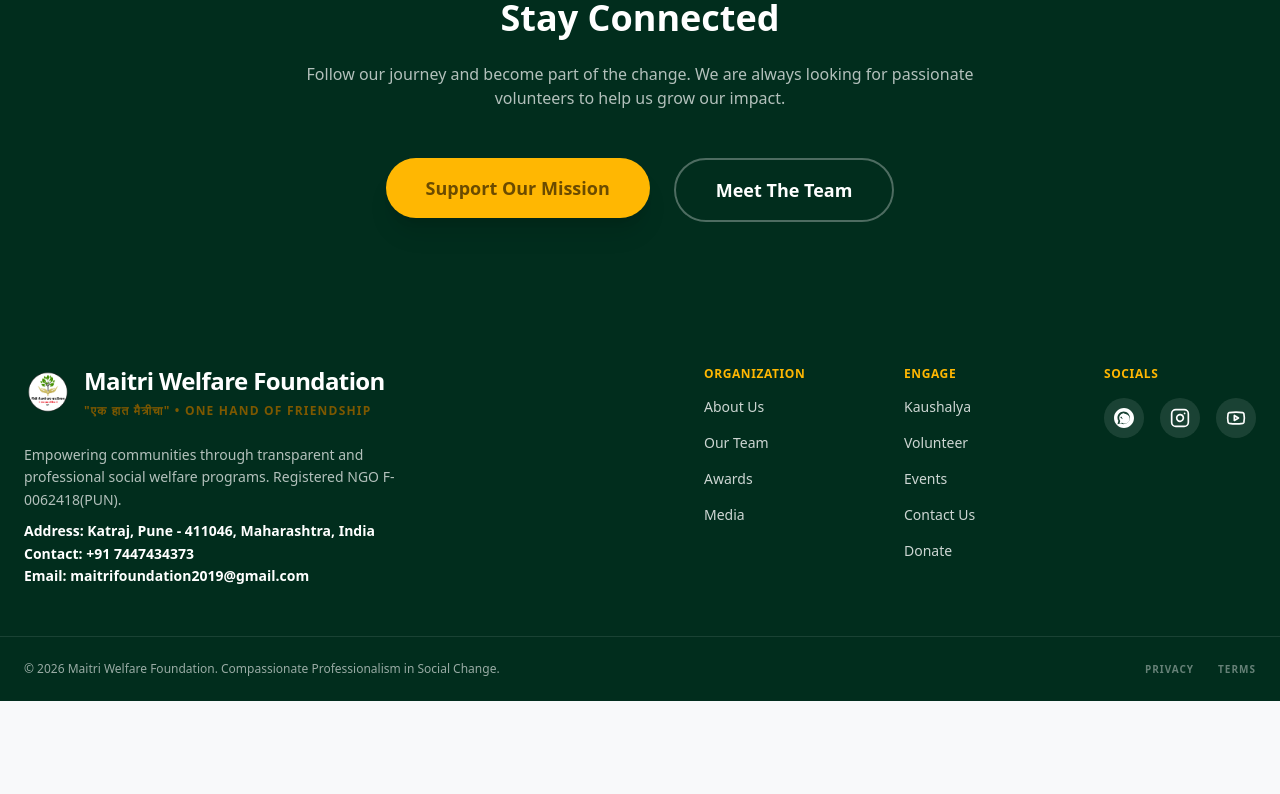
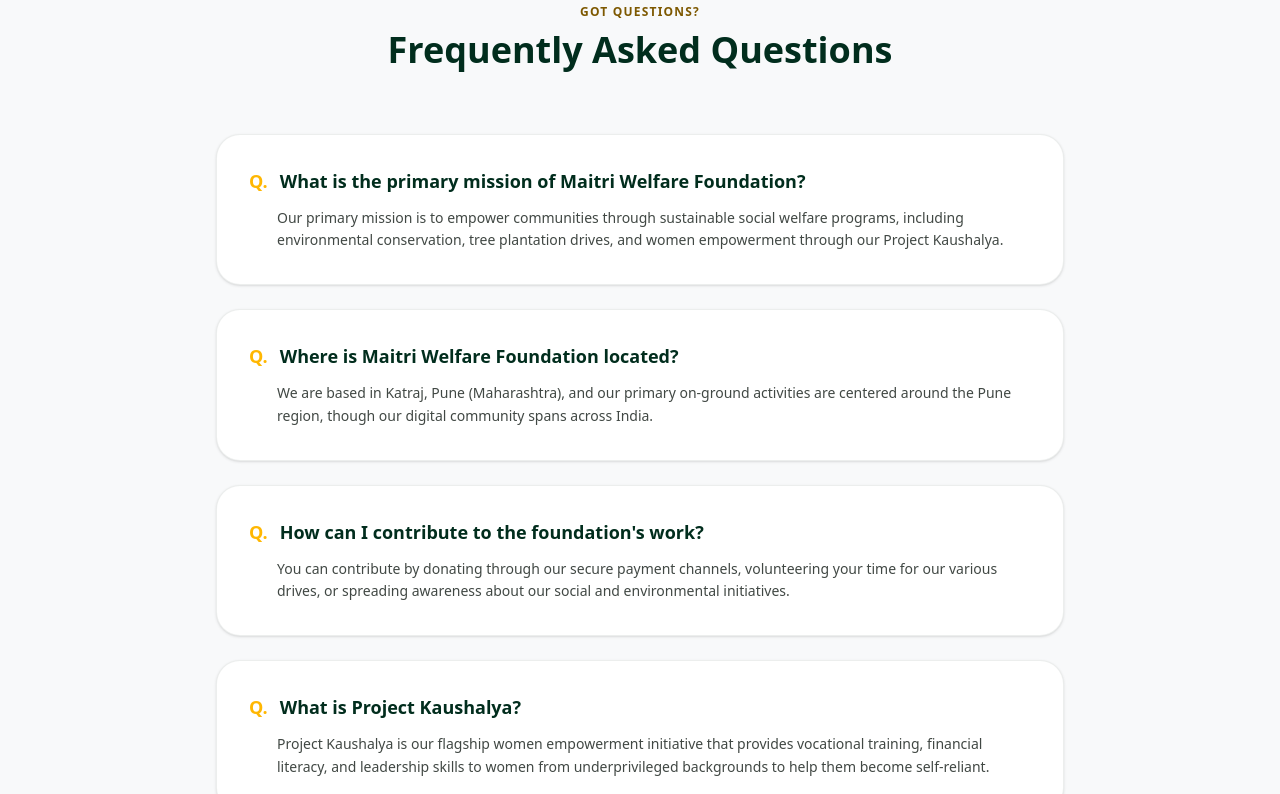
Before and after one commit to MBS599/maitri_final, a React (Vite) app: page / in a window 1280 px wide. Shown: the part 2580-3374 px from the top of the page. Before the commit the page ends 3281 px from the top, so only its background shows below. Built offline with nearby package versions, Linux system fonts and the light colour scheme.

Commit message:
increased page quality

```diff
--- a/index.html
+++ b/index.html
@@ -4,7 +4,9 @@
 <head>
   <meta charset="UTF-8" />
   <meta name="viewport" content="width=device-width, initial-scale=1.0" />
-  <link rel="icon" type="image/png" href="/favicon.ico" />
+  <meta name="theme-color" content="#1a4d2e" />
+  <link rel="icon" type="image/x-icon" href="/favicon.ico" />
+  <link rel="apple-touch-icon" href="/favicon.ico" />
   <title>Maitri Welfare Foundation | NGO in Katraj, Pune - 411046</title>
   <meta name="author" content="Maitri Welfare Foundation" />
   <meta name="robots" content="index, follow" />
--- a/src/components/Navigation.tsx
+++ b/src/components/Navigation.tsx
@@ -296,6 +296,7 @@ export function Footer() {
                 className="w-10 h-10 rounded-full bg-on-primary/10 flex items-center justify-center hover:bg-secondary transition-all cursor-pointer"
                 whileHover={{ scale: 1.15, rotate: 5 }}
                 transition={{ type: "spring", stiffness: 400 }}
+                aria-label="Follow us on Instagram"
               >
                 <Instagram className="w-5 h-5" />
               </motion.a>
@@ -306,6 +307,7 @@ export function Footer() {
                 className="w-10 h-10 rounded-full bg-on-primary/10 flex items-center justify-center hover:bg-secondary transition-all cursor-pointer"
                 whileHover={{ scale: 1.15, rotate: -5 }}
                 transition={{ type: "spring", stiffness: 400 }}
+                aria-label="Subscribe to our YouTube channel"
               >
                 <Youtube className="w-5 h-5" />
               </motion.a>
--- a/src/components/SEO.tsx
+++ b/src/components/SEO.tsx
@@ -8,7 +8,7 @@ interface SEOProps {
   ogImage?: string;
   ogType?: string;
   twitterCard?: string;
-  schemaData?: object;
+  schemaData?: object | object[];
 }
 
 const SEO: React.FC<SEOProps> = ({
@@ -49,9 +49,17 @@ const SEO: React.FC<SEOProps> = ({
 
       {/* Structured Data */}
       {schemaData && (
-        <script type="application/ld+json">
-          {JSON.stringify(schemaData)}
-        </script>
+        Array.isArray(schemaData) ? (
+          schemaData.map((schema, i) => (
+            <script key={i} type="application/ld+json">
+              {JSON.stringify(schema)}
+            </script>
+          ))
+        ) : (
+          <script type="application/ld+json">
+            {JSON.stringify(schemaData)}
+          </script>
+        )
       )}
     </>
   );
--- a/src/pages/Home.tsx
+++ b/src/pages/Home.tsx
@@ -29,6 +29,55 @@ export default function Home() {
       "contactType": "customer service"
     }
   };
+
+  const faqSchema = {
+    "@context": "https://schema.org",
+    "@type": "FAQPage",
+    "mainEntity": [
+      {
+        "@type": "Question",
+        "name": "What is the primary mission of Maitri Welfare Foundation?",
+        "acceptedAnswer": {
+          "@type": "Answer",
+          "text": "Our primary mission is to empower communities through sustainable social welfare programs, including environmental conservation, tree plantation drives, and women empowerment through our Project Kaushalya."
+        }
+      },
+      {
+        "@type": "Question",
+        "name": "Where is Maitri Welfare Foundation located?",
+        "acceptedAnswer": {
+          "@type": "Answer",
+          "text": "We are based in Katraj, Pune (Maharashtra), and our primary on-ground activities are centered around the Pune region, though our digital community spans across India."
+        }
+      },
+      {
+        "@type": "Question",
+        "name": "How can I contribute to the foundation's work?",
+        "acceptedAnswer": {
+          "@type": "Answer",
+          "text": "You can contribute by donating through our secure payment channels, volunteering your time for our various drives, or spreading awareness about our social and environmental initiatives."
+        }
+      },
+      {
+        "@type": "Question",
+        "name": "What is Project Kaushalya?",
+        "acceptedAnswer": {
+          "@type": "Answer",
+          "text": "Project Kaushalya is our flagship women empowerment initiative that provides vocational training, financial literacy, and leadership skills to women from underprivileged backgrounds to help them become self-reliant."
+        }
+      },
+      {
+        "@type": "Question",
+        "name": "Is Maitri Welfare Foundation a registered NGO?",
+        "acceptedAnswer": {
+          "@type": "Answer",
+          "text": "Yes, we are a legally registered non-profit organization (NGO) under the registration number F-0062418(PUN)."
+        }
+      }
+    ]
+  };
+
+  const combinedSchema = [homeSchema, faqSchema];
 
   const containerVariants = {
     hidden: { opacity: 0 },
@@ -74,7 +123,8 @@ export default function Home() {
         description="Maitri Welfare Foundation is a prominent NGO in Katraj, Pune working on tree plantation, women empowerment (Kaushalya), and community social welfare."
         keywords="Maitri Welfare Foundation, NGO in Pune, Katraj NGO, Tree Plantation Pune, Women Empowerment NGO, Social Welfare Pune"
         canonical="/"
-        schemaData={homeSchema}
+        ogImage="/og-image.png"
+        schemaData={combinedSchema}
       />
       {/* Hero Section */}
       <section className="relative h-[600px] flex items-center overflow-hidden">
@@ -338,6 +388,64 @@ export default function Home() {
         </div>
       </section>
 
+      {/* FAQ Section */}
+      <section className="py-24 bg-surface-container-lowest">
+        <div className="max-w-4xl mx-auto px-6">
+          <motion.div
+            initial="hidden"
+            whileInView="visible"
+            viewport={{ once: true }}
+            variants={containerVariants}
+            className="text-center mb-16"
+          >
+            <motion.span variants={fadeInUp} className="text-secondary font-bold tracking-widest uppercase text-xs">Got Questions?</motion.span>
+            <motion.h2 variants={fadeInUp} className="text-3xl sm:text-4xl font-bold text-primary mt-2">Frequently Asked Questions</motion.h2>
+          </motion.div>
+
+          <div className="space-y-6">
+            {[
+              {
+                q: "What is the primary mission of Maitri Welfare Foundation?",
+                a: "Our primary mission is to empower communities through sustainable social welfare programs, including environmental conservation, tree plantation drives, and women empowerment through our Project Kaushalya."
+              },
+              {
+                q: "Where is Maitri Welfare Foundation located?",
+                a: "We are based in Katraj, Pune (Maharashtra), and our primary on-ground activities are centered around the Pune region, though our digital community spans across India."
+              },
+              {
+                q: "How can I contribute to the foundation's work?",
+                a: "You can contribute by donating through our secure payment channels, volunteering your time for our various drives, or spreading awareness about our social and environmental initiatives."
+              },
+              {
+                q: "What is Project Kaushalya?",
+                a: "Project Kaushalya is our flagship women empowerment initiative that provides vocational training, financial literacy, and leadership skills to women from underprivileged backgrounds to help them become self-reliant."
+              },
+              {
+                q: "Is Maitri Welfare Foundation a registered NGO?",
+                a: "Yes, we are a legally registered non-profit organization (NGO) under the registration number F-0062418(PUN)."
+              }
+            ].map((faq, idx) => (
+              <motion.div
+                key={idx}
+                initial={{ opacity: 0, y: 20 }}
+                whileInView={{ opacity: 1, y: 0 }}
+                viewport={{ once: true }}
+                transition={{ delay: idx * 0.1 }}
+                className="bg-white p-8 rounded-3xl border border-outline-variant/30 shadow-sm hover:shadow-md transition-shadow"
+              >
+                <h4 className="text-lg font-bold text-primary mb-3 flex items-start gap-3">
+                  <span className="text-secondary-container">Q.</span>
+                  {faq.q}
+                </h4>
+                <p className="text-on-surface-variant text-sm leading-relaxed pl-7">
+                  {faq.a}
+                </p>
+              </motion.div>
+            ))}
+          </div>
+        </div>
+      </section>
+
       {/* Final CTA */}
       <section className="bg-primary py-24">
         <div className="max-w-7xl mx-auto px-6 text-center">
```
Also changed, not shown: public/og-image.png (added).
